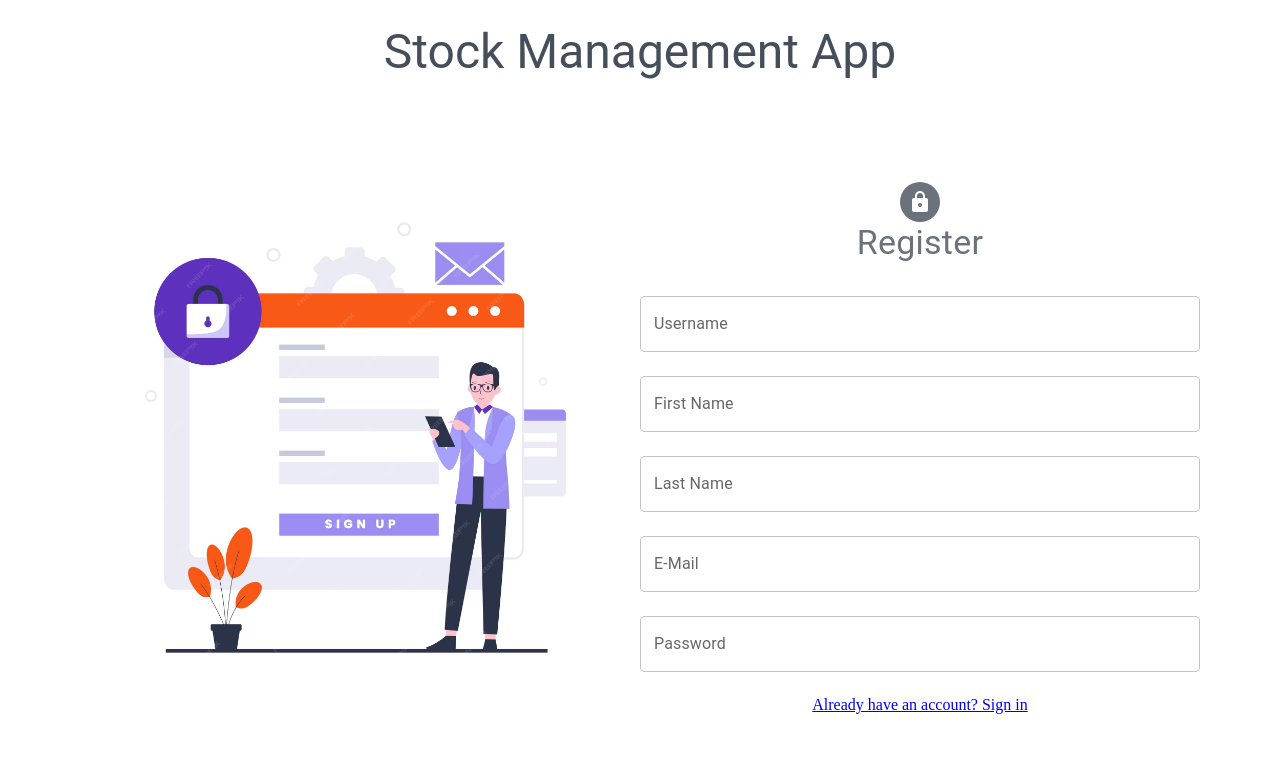
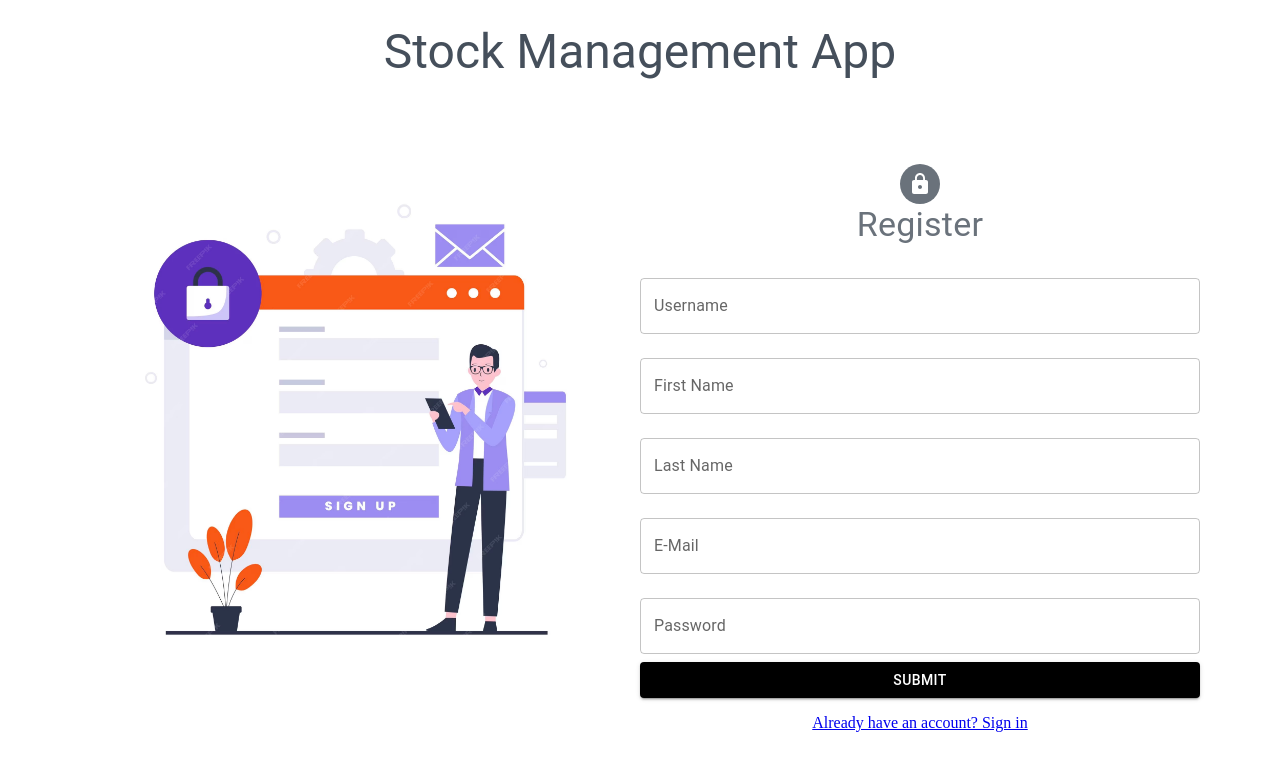
Before and after one commit to UYSALCORP/stock-management-app, a React (Vite) app: page /register in a window 1280 px wide. Shown: the top 770 px of the page. Built offline with nearby package versions, Linux system fonts and the light colour scheme.

Commit message:
register

```diff
--- a/package.json
+++ b/package.json
@@ -21,7 +21,8 @@
     "react-dom": "^18.2.0",
     "react-redux": "^9.0.2",
     "react-router-dom": "^6.20.1",
-    "react-toastify": "^9.1.3"
+    "react-toastify": "^9.1.3",
+    "yup": "^1.6.1"
   },
   "devDependencies": {
     "@types/react": "^18.2.37",
--- /dev/null
+++ b/src/components/RegisterForm.jsx
@@ -0,0 +1,89 @@
+import React from 'react'
+import { Button, TextField } from "@mui/material";
+const RegisterForm = ({
+    values,
+    errors,
+    touched,
+    handleChange,
+    handleBlur,
+    handleSubmit,
+    /* and other goodies */
+  }) => {
+  return (
+    <form onSubmit={handleSubmit}>
+    <TextField
+      name="username"
+      label="Username"
+      variant="outlined"
+      fullWidth
+      value={values.username}
+      onChange={handleChange}
+      helperText={touched.username && errors.username} //validationda verdiğimiz kalıba uymazsa rengi errora çevirmesi için error attribute ı benden false/true degeri bekliyor ondan dolayı daha sağlıklı olması için boolean deger döndürüyoruz.
+      // touched da kullanıcının inputa tıklayıp tıklamadığını yakalıyor
+      error={touched.username && errors.username}
+      onBlur={handleBlur} // kullanıcının input alanından ayrıldığını yaklayan event
+      margin="normal"
+    />
+    <TextField
+      name="firstName"
+      label="First Name"
+      variant="outlined"
+      fullWidth
+      value={values.firstName}
+      onChange={handleChange}
+      helperText={touched.firstName && errors.firstName}
+      error={touched.firstName && errors.firstName}
+      onBlur={handleBlur}
+      margin="normal"
+    />
+    <TextField
+      name="lastName"
+      label="Last Name"
+      variant="outlined"
+      fullWidth
+      value={values.lastName}
+      onChange={handleChange}
+      helperText={touched.lastName && errors.lastName}
+      error={touched.lastName && errors.lastName}
+      onBlur={handleBlur}
+      margin="normal"
+    />
+    <TextField
+      name="email"
+      label="E-Mail"
+      variant="outlined"
+      fullWidth
+      value={values.email}
+      onChange={handleChange}
+      helperText={touched.email && errors.email}
+      error={touched.email && errors.email}
+      onBlur={handleBlur}
+      margin="normal"
+      type="email"
+    />
+    <TextField
+      name="password"
+      label="Password"
+      variant="outlined"
+      fullWidth
+      value={values.password}
+      onChange={handleChange}
+      helperText={touched.password && errors.password}
+      error={touched.password && errors.password}
+      onBlur={handleBlur}
+      margin="normal"
+      type="password"
+    />
+    <Button
+      variant="contained"
+      fullWidth
+      sx={{ background: "black" }}
+      type="submit"
+    >
+      Submit
+    </Button>
+  </form>
+  )
+}
+
+export default RegisterForm
--- a/src/pages/Register.jsx
+++ b/src/pages/Register.jsx
@@ -5,12 +5,35 @@ import LockIcon from "@mui/icons-material/Lock";
 import image from "../assets/regi.avif";
 import Grid from "@mui/material/Grid";
 import { Link } from "react-router-dom";
-import { Box, TextField } from "@mui/material";
+import { Box } from "@mui/material";
 import AuthHeader from "../components/AuthHeader";
 import AuthImage from "../components/AuthImage";
 import { Formik } from "formik";
+import * as Yup from "yup";
+import RegisterForm from "../components/RegisterForm";
 
 const Register = () => {
+  const SignupSchema = Yup.object().shape({
+    username: Yup.string()
+      .min(5, "Kullanıcı adı 5 karakterden küçük olamaz")
+      .max(50, "Too Long!")
+      .required("Required"),
+    firstName: Yup.string()
+      .min(2, "Too Short!")
+      .max(50, "Too Long!")
+      .required("Required"),
+    lastName: Yup.string()
+      .min(2, "Too Short!")
+      .max(50, "Too Long!")
+      .required("Required"),
+    email: Yup.string().email("Invalid email").required("Bu alan zorunludur"),
+    password: Yup.string()
+      .min(8, "Password 8 kararkterden az olamaz")
+      .matches(/[a-z]/, "Şifre küçük harf içermelidir")
+      .matches(/[A-Z]/, "Şifre büyük harf içermelidir")
+      .matches(/\d+/, "Şifre sayısal karakter içermelidir.")
+      .matches(/[@$?!%&*-_]+/, "Özel karakter içermelidir(@$?!%&*)"),
+  });
   return (
     <Container maxWidth="lg">
       <Grid
@@ -53,84 +76,12 @@ const Register = () => {
               email: "",
               password: "",
             }}
-            validate={{}}
-            onSubmit={{}}
-          >
-            {({
-              values,
-              errors,
-              touched,
-              handleChange,
-              handleBlur,
-              handleSubmit,
-              isSubmitting,
-              /* and other goodies */
-            }) => (<form action="">
-              <TextField
-                name="username"
-                label="Username"
-                variant="outlined"
-                fullWidth
-                value={values.username}
-                onChange={handleChange}
-                helperText={touched.username && errors.username} //validationda verdiğimiz kalıba uymazsa rengi errora çevirmesi için error attribute ı benden false/true degeri bekliyor ondan dolayı daha sağlıklı olması için boolean deger döndürüyoruz.
-                // touched da kullanıcının inputa tıklayıp tıklamadığını yakalıyor
-                error={touched.username && errors.username}
-                onBlur={handleBlur} // kullanıcının input alanından ayrıldığını yaklayan event
-                margin="normal"
-              />
-              <TextField
-                name="firstName"
-                label="First Name"
-                variant="outlined"
-                fullWidth
-                value={values.firstName}
-                onChange={handleChange}
-                helperText={touched.firstName && errors.firstName}
-                error={touched.firstName && errors.firstName}
-                onBlur={handleBlur}
-                margin="normal"
-              />
-              <TextField
-                name="lastName"
-                label="Last Name"
-                variant="outlined"
-                fullWidth
-                value={values.lastName}
-                onChange={handleChange}
-                helperText={touched.lastName && errors.lastName}
-                error={touched.lastName && errors.lastName}
-                onBlur={handleBlur}
-                margin="normal"
-              />
-              <TextField
-                name="email"
-                label="E-Mail"
-                variant="outlined"
-                fullWidth
-                value={values.email}
-                onChange={handleChange}
-                helperText={touched.email && errors.email}
-                error={touched.email && errors.email}
-                onBlur={handleBlur}
-                margin="normal"
-                type="email"
-              />
-              <TextField
-                name="password"
-                label="Password"
-                variant="outlined"
-                fullWidth
-                value={values.password}
-                onChange={handleChange}
-                helperText={touched.password && errors.password}
-                error={touched.password && errors.password}
-                onBlur={handleBlur}
-                margin="normal"
-                type="password"
-              />
-            </form>)}
-          </Formik>
+            validationSchema={SignupSchema}
+            onSubmit={(values)=>{
+              console.log(values)
+            }}
+            component={(props)=>(<RegisterForm {...props}/>)}
+          />
           <Box sx={{ textAlign: "center", mt: 2, color: "secondary.main" }}>
             <Link to="/">Already have an account? Sign in</Link>
           </Box>
```
Also changed, not shown: 1 other file (tests, documents, lock files or other folders).
